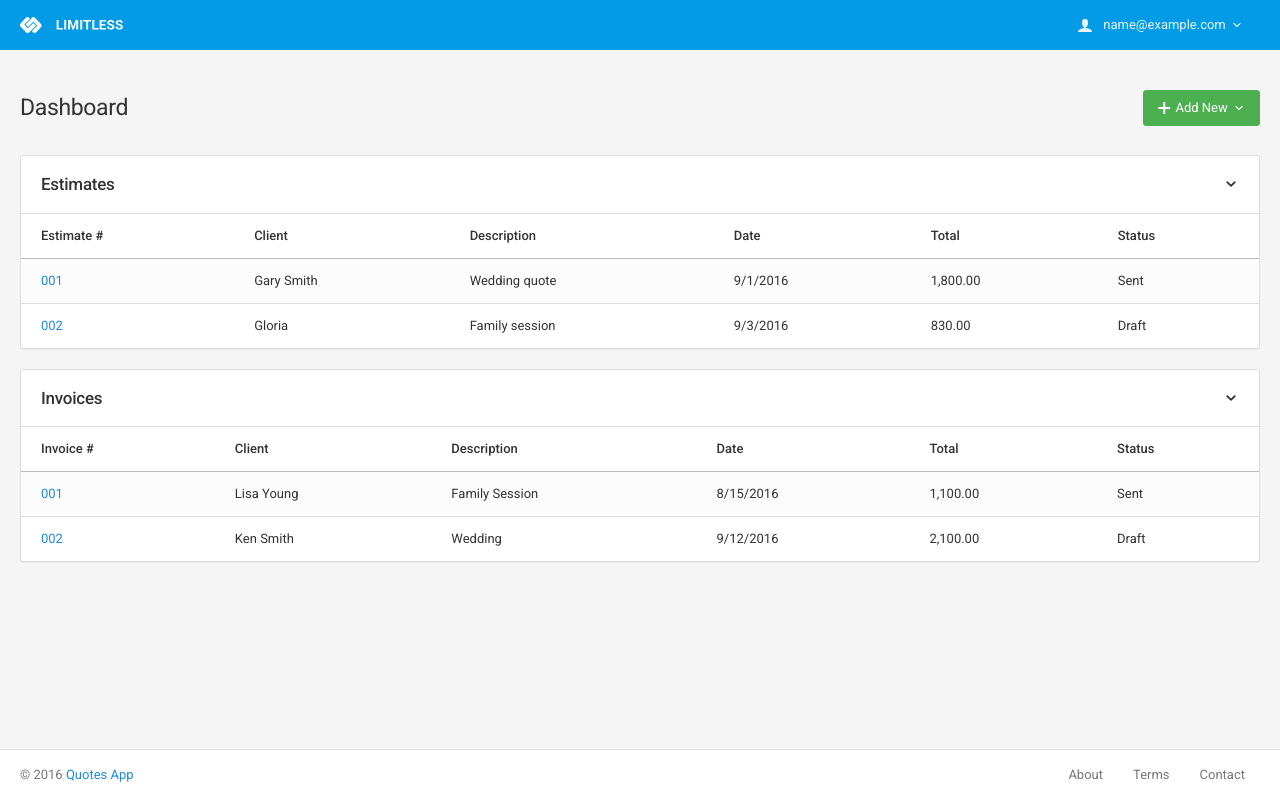
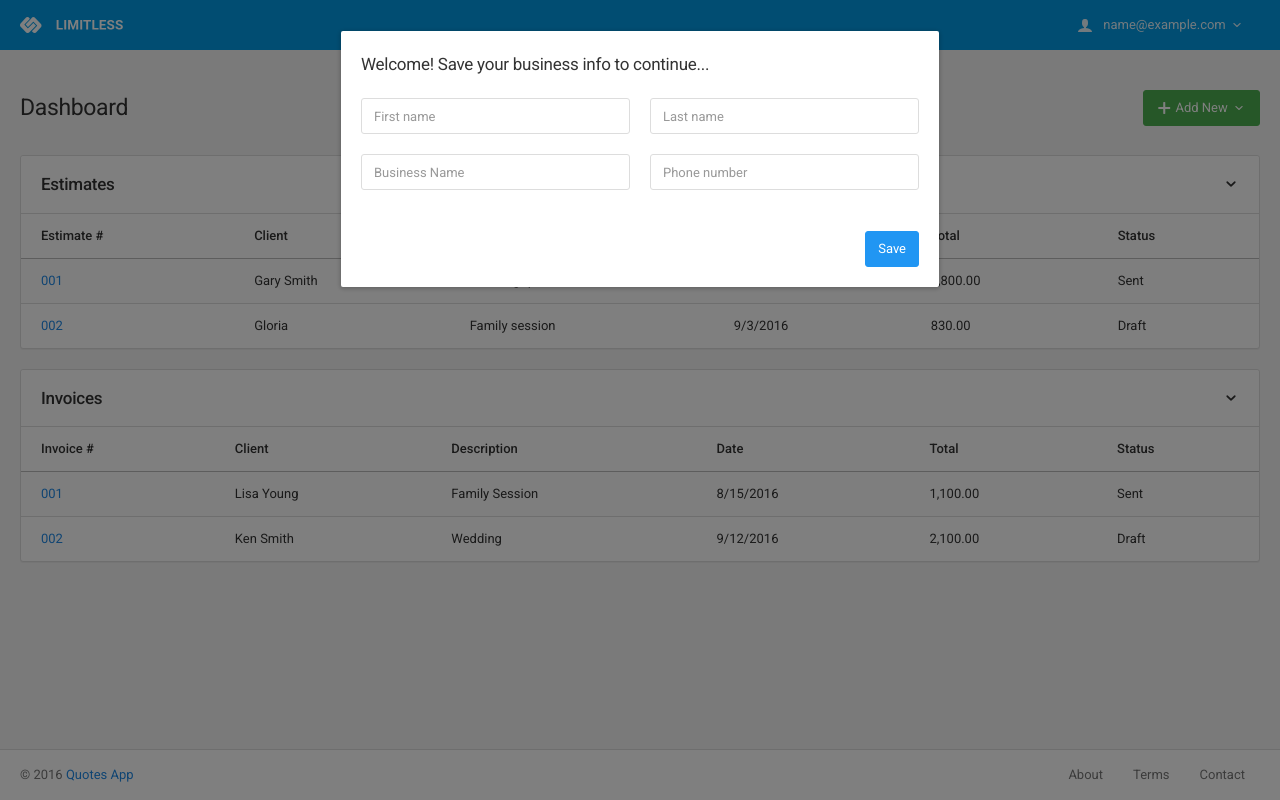
Before and after one commit to caseydm/quote, a Flask app: template quote/templates/dashboard/index.html in a window 1280 px wide. Run offline with Flask 2, Linux system fonts and the light colour scheme; a user stored in the database is signed in; tables that the repository leaves empty hold one stand-in row (values such as "Sample post"); the template is opened without the code that fills it: most values are stand-ins (such as "Sample title", 1, 10 or a date in 2020); some libraries are stand-ins or nearby versions.

Commit message:
initial setup done

```diff
--- a/quote/security/models.py
+++ b/quote/security/models.py
@@ -22,6 +22,11 @@ class User(db.Model, UserMixin):
 
     id = db.Column(db.Integer, primary_key=True)
     email = db.Column(db.String(255), unique=True)
+    business_name = db.Column(db.String(255), nullable=True)
+    fname = db.Column(db.String(255), nullable=True)
+    lname = db.Column(db.String(255), nullable=True)
+    phone = db.Column(db.String(30), nullable=True)
+    initial_setup = db.Column(db.Boolean)
     password = db.Column(db.String(255))
     active = db.Column(db.Boolean())
     confirmed_at = db.Column(db.DateTime())
--- /dev/null
+++ b/quote/static/dashboard/js/dashboard/dashboard.js
@@ -0,0 +1,34 @@
+/**
+Dashboard custom scripts
+**/
+$(function() {
+    if(initial_setup !== 'True') {
+        $('#business_setup_modal').modal('show');
+    }
+
+    // submit business info via ajax
+    $("#businessForm").submit(function (e) {
+        e.preventDefault();
+
+        var data = {
+                'fname': $('#fname').val(),
+                'lname': $('#lname').val(),
+                'business_name': $('#business_name').val(),
+                'phone': $('#phone').val(),
+            };
+
+        $.ajax({
+            type : 'POST',
+            url : '/api/business_setup',
+            data: JSON.stringify(data),
+            contentType: 'application/json; charset=UTF-8',
+            success: function(response) {
+                // hide form elements
+                $('#business_setup_modal').modal('hide');
+
+                // display on page
+                $("#username").text(data.fname);
+            }
+        });
+    });
+});
--- a/quote/templates/dashboard/_navbar.html
+++ b/quote/templates/dashboard/_navbar.html
@@ -20,7 +20,7 @@
             <li class="dropdown dropdown-user">
                 <a class="dropdown-toggle" data-toggle="dropdown">
                     <i class="icon-user position-left"></i>
-                    <span> {{ current_user.email }}</span>
+                    <span id="username"> {{ current_user.email }}</span>
                     <i class="caret"></i>
                 </a>
 
--- /dev/null
+++ b/quote/templates/dashboard/business_setup_modal.html
@@ -0,0 +1,43 @@
+<div id="business_setup_modal" class="modal fade" style="display: none;">
+    <div class="modal-dialog">
+        <div class="modal-content">
+            <div class="modal-header">
+                <h5 class="modal-title">Welcome! Save your business info to continue...</h5>
+            </div>
+
+            <form id="businessForm" method="post">
+                <input type="hidden" name="csrf_token" value="{{ csrf_token() }}"/>
+                <div class="modal-body">
+                    <div class="form-group">
+                        <div class="row">
+                            <div class="col-sm-6">
+                                <input type="text" id="fname" name="fname" placeholder="First name" class="form-control" required="required" autofocus="autofocus">
+                                <label id="basic-error" class="validation-error-label" for="fname"></label>
+                            </div>
+
+                            <div class="col-sm-6">
+                                <input type="text" id="lname" name="lname" placeholder="Last name" class="form-control">
+                            </div>
+                        </div>
+                    </div>
+
+                    <div class="form-group">
+                        <div class="row">
+                            <div class="col-sm-6">
+                                <input type="text" id="business_name" name="business_name" placeholder="Business Name" class="form-control">
+                            </div>
+
+                            <div class="col-sm-6">
+                                <input type="text" id="phone" name="phone" placeholder="Phone number" data-mask="999-999-9999" class="form-control">
+                            </div>
+                        </div>
+                    </div>
+                </div>
+
+                <div class="modal-footer">
+                    <button type="submit" class="btn btn-primary">Save</button>
+                </div>
+            </form>
+        </div>
+    </div>
+</div>
--- a/quote/templates/dashboard/index.html
+++ b/quote/templates/dashboard/index.html
@@ -1,6 +1,26 @@
 {% extends 'dashboard/base.html' %}
 
 {% block title %}Dashboard{% endblock %}
+
+<!-- Index JS files -->
+{% block head %}
+<script type="text/javascript" src="{{ url_for('static', filename='dashboard/js/dashboard/dashboard.js') }}"></script>
+<script type="text/javascript">
+    // CSRF protection for ajax submit
+    var csrf_token = "{{ csrf_token() }}";
+    var current_user = "{{ current_user.id }}";
+    var initial_setup = "{{ initial_setup }}";
+
+    $.ajaxSetup({
+        beforeSend: function(xhr, settings) {
+            if (!/^(GET|HEAD|OPTIONS|TRACE)$/i.test(settings.type) && !this.crossDomain) {
+                xhr.setRequestHeader("X-CSRFToken", csrf_token);
+            }
+        }
+    });
+</script>
+{% endblock %}
+<!-- End Estimate JS files -->
 
 {% block content %}
 <!-- Main content -->
@@ -114,5 +134,9 @@
 </div>
 <!-- /invoices panel -->
 
+<!-- modal form -->
+{% include 'dashboard/business_setup_modal.html' %}
+<!-- end modal form -->
+
 <!-- /main content -->
  {% endblock %}
```
Also changed, not shown: migrations/versions/ca83a6d1ef6d_.py (added, +34 -0 lines), quote/dashboard/views.py (+27 -2 lines).
